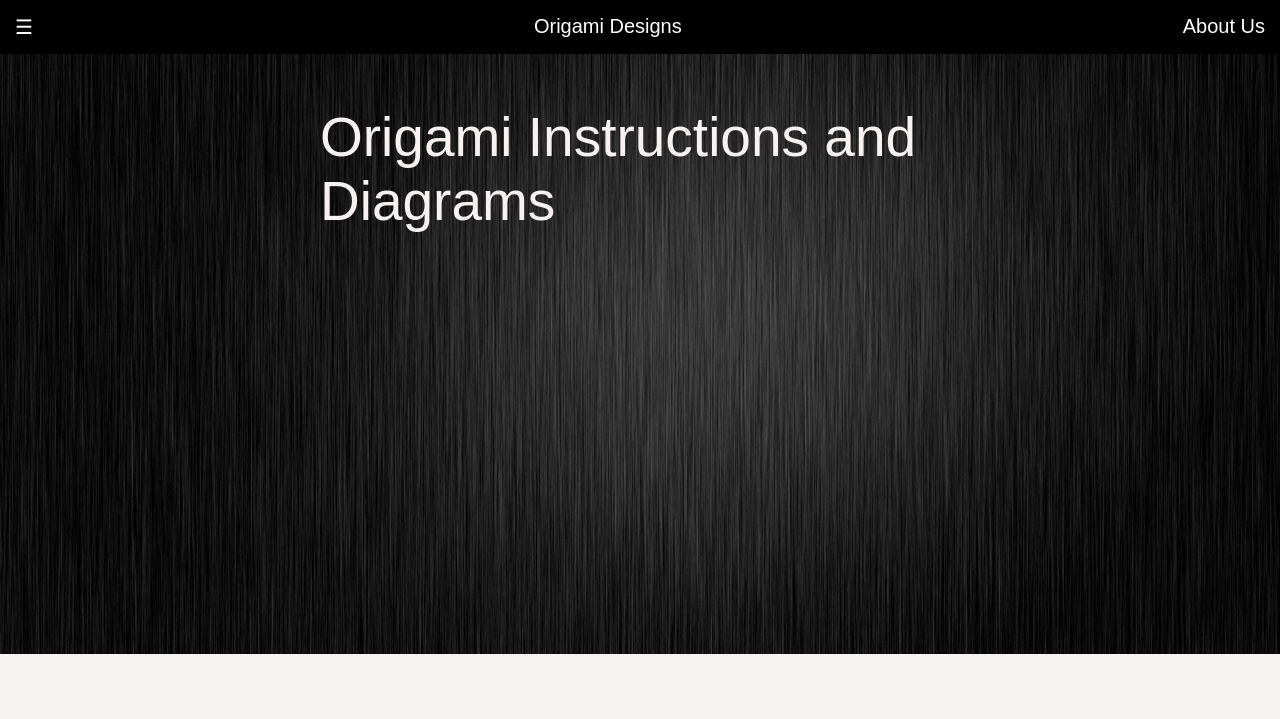
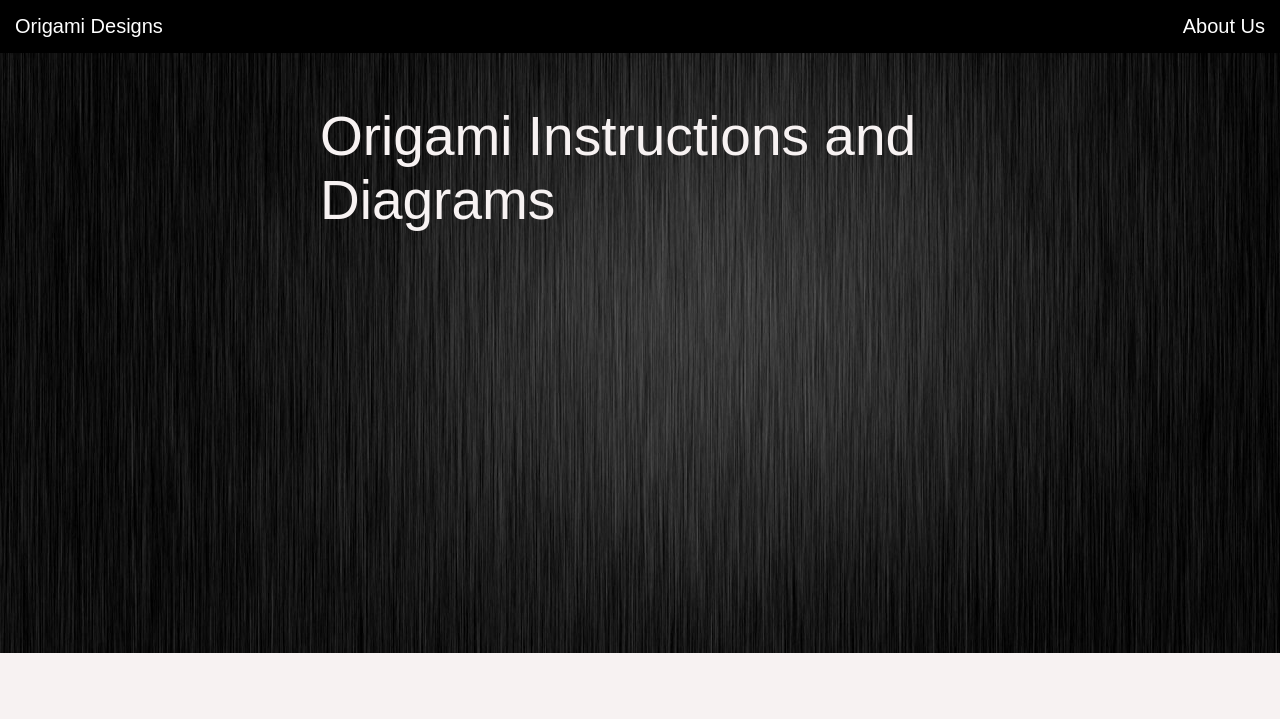
Before and after one commit to KirtiKamna/origami-Final, a plain HTML site: page index.html in a window 1280 px wide. Shown: the top 719 px of the page. Drawn offline with Linux system fonts and the light colour scheme.

Commit message:
Update index.html

```diff
--- a/index.html
+++ b/index.html
@@ -8,7 +8,7 @@
 <body>
 <div class="header">
     <div class="menu">
-        <div ><a href ="#">☰</a></div>
+
         <div >Origami Designs</div>
         <div ><a href ="about.html">About Us</a></div>
     </div>
```
